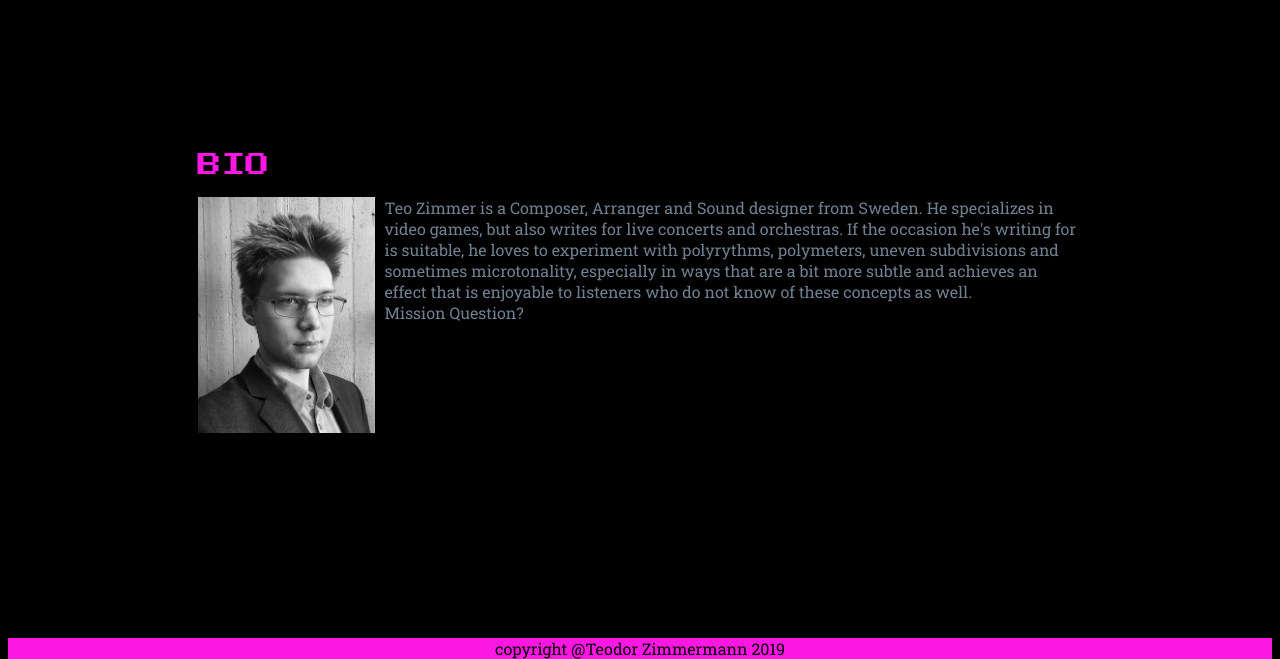
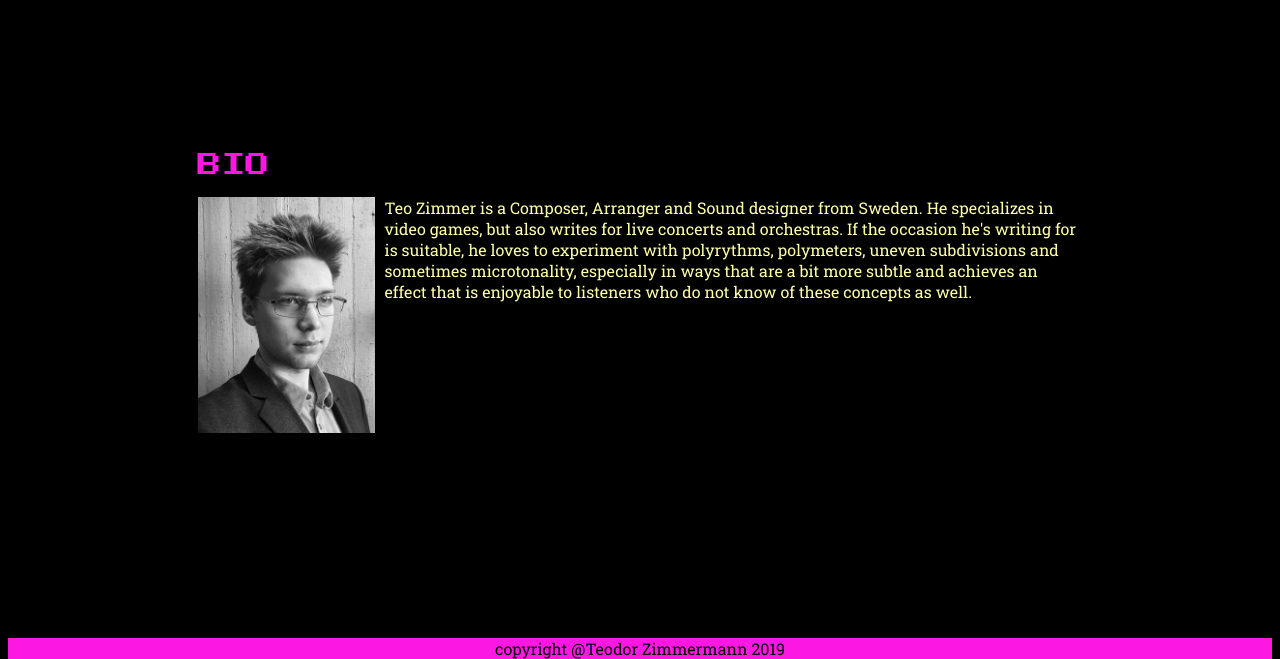
Before and after one commit to teozimmer/teozimmer.github.io, a plain HTML site: page about.html in a window 1280 px wide. Shown: the part 149-808 px from the top of the page. Drawn offline with Linux system fonts and the light colour scheme; a script that the page names is missing.

Commit message:
Changed some colors, removed mission question?

```diff
--- a/about.html
+++ b/about.html
@@ -31,9 +31,7 @@
      <section>
         <h2>Bio</h2>
           <img src="img/portrait.jpg" class="portrait-img" alt="Portrait" />
-        	<p>Teo Zimmer is a Composer, Arranger and Sound designer from Sweden. He specializes in video games, but also writes for live concerts and orchestras. If the occasion he's writing for is suitable, he loves to experiment with polyrythms, polymeters, uneven subdivisions and sometimes microtonality, especially in ways that are a bit more subtle and achieves an effect that is enjoyable to listeners who do not know of these concepts as well.
-          <br>
-        	Mission Question?</p>
+        	<p>Teo Zimmer is a Composer, Arranger and Sound designer from Sweden. He specializes in video games, but also writes for live concerts and orchestras. If the occasion he's writing for is suitable, he loves to experiment with polyrythms, polymeters, uneven subdivisions and sometimes microtonality, especially in ways that are a bit more subtle and achieves an effect that is enjoyable to listeners who do not know of these concepts as well.</p>
     </section>
     </div>
         <footer class="footer">copyright @Teodor Zimmermann 2019</footer>
--- a/css/index.css
+++ b/css/index.css
@@ -21,7 +21,7 @@
 
 /* Change the color of links on hover */
 .topnav a:hover {
-  background-color: #ddd;
+  background-color: #ffaaff;
   color: black;
 }
 
@@ -65,7 +65,7 @@ body {
   flex-direction: column;
   font-family: 'Roboto Slab', serif;
   font-size: 16px;
-  color: SlateGray;
+  color: #ffffaa;
   background-color: black;
 }
 
```
